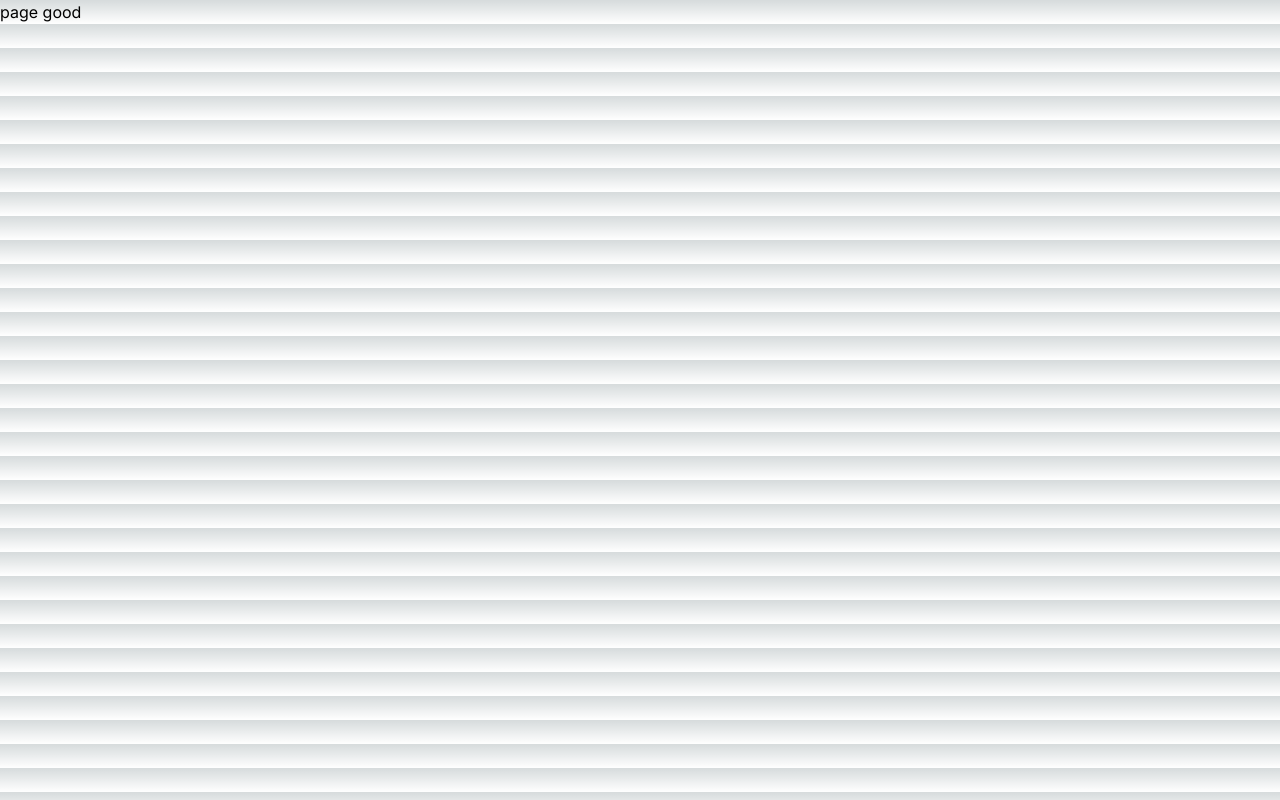
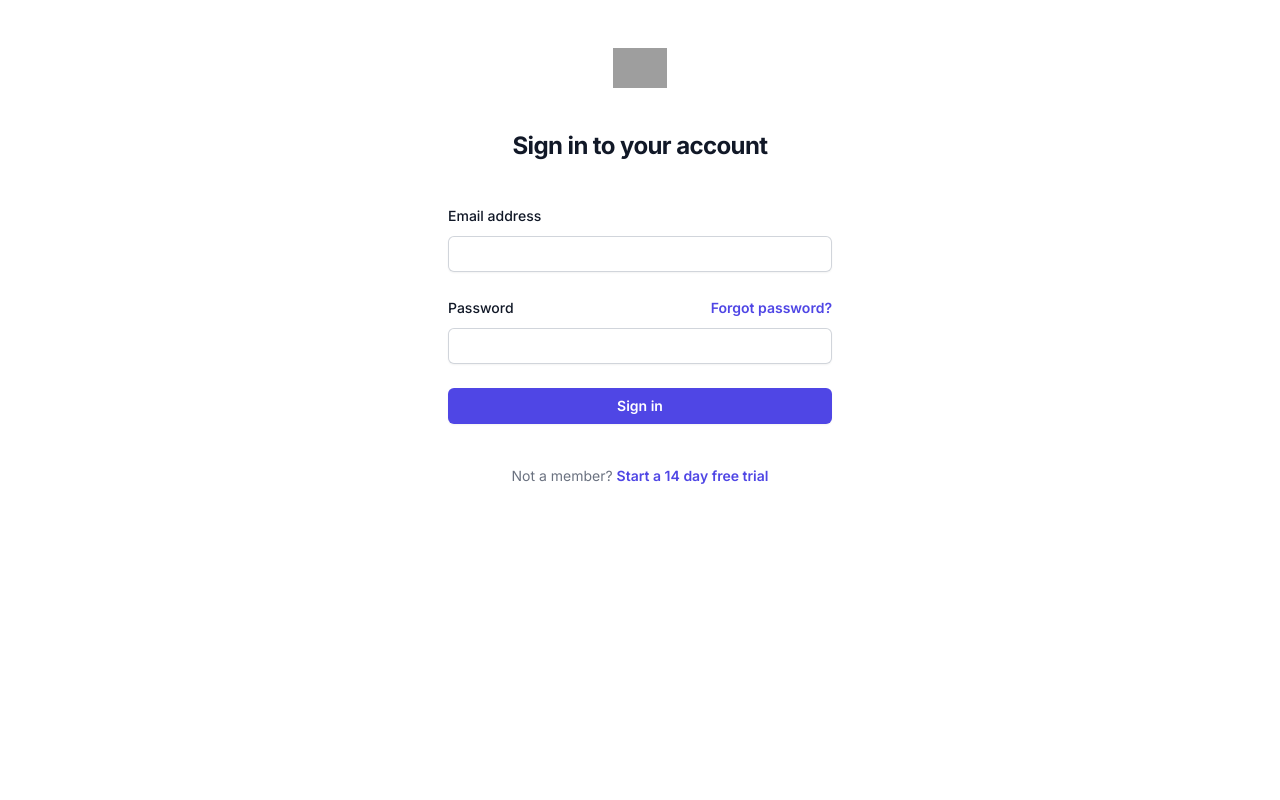
Before and after one commit to rehan-adi/Next_Auth, a Next.js app: page /signup in a window 1280 px wide. Built offline with nearby package versions, Linux system fonts and the light colour scheme; grey boxes are pictures that could not be loaded.

Commit message:
add Signup component in signup route

```diff
--- a/app/globals.css
+++ b/app/globals.css
@@ -1,33 +1,3 @@
 @tailwind base;
 @tailwind components;
 @tailwind utilities;
-
-:root {
-  --foreground-rgb: 0, 0, 0;
-  --background-start-rgb: 214, 219, 220;
-  --background-end-rgb: 255, 255, 255;
-}
-
-@media (prefers-color-scheme: dark) {
-  :root {
-    --foreground-rgb: 255, 255, 255;
-    --background-start-rgb: 0, 0, 0;
-    --background-end-rgb: 0, 0, 0;
-  }
-}
-
-body {
-  color: rgb(var(--foreground-rgb));
-  background: linear-gradient(
-      to bottom,
-      transparent,
-      rgb(var(--background-end-rgb))
-    )
-    rgb(var(--background-start-rgb));
-}
-
-@layer utilities {
-  .text-balance {
-    text-wrap: balance;
-  }
-}
--- a/app/signup/page.tsx
+++ b/app/signup/page.tsx
@@ -1,8 +1,11 @@
+import Signup from "@/components/Signup"
 
 
 const signup = () => {
   return (
-    <div>page good</div>
+    <>
+       <Signup />
+    </>
   )
 }
 
--- /dev/null
+++ b/components/Signup.tsx
@@ -0,0 +1,91 @@
+const Signup = () => {
+  return (
+    <>
+      <div className="flex min-h-full flex-1 flex-col justify-center px-6 py-12 lg:px-8">
+        <div className="sm:mx-auto sm:w-full sm:max-w-sm">
+          <img
+            alt="Your Company"
+            src="https://tailwindui.com/img/logos/mark.svg?color=indigo&shade=600"
+            className="mx-auto h-10 w-auto"
+          />
+          <h2 className="mt-10 text-center text-2xl font-bold leading-9 tracking-tight text-gray-900">
+            Sign in to your account
+          </h2>
+        </div>
+
+        <div className="mt-10 sm:mx-auto sm:w-full sm:max-w-sm">
+          <form action="#" method="POST" className="space-y-6">
+            <div>
+              <label
+                htmlFor="email"
+                className="block text-sm font-medium leading-6 text-gray-900"
+              >
+                Email address
+              </label>
+              <div className="mt-2">
+                <input
+                  id="email"
+                  name="email"
+                  type="email"
+                  required
+                  autoComplete="email"
+                  className="block w-full rounded-md border-0 py-1.5 text-gray-900 shadow-sm ring-1 ring-inset ring-gray-300 placeholder:text-gray-400 focus:ring-2 focus:ring-inset focus:ring-indigo-600 sm:text-sm sm:leading-6"
+                />
+              </div>
+            </div>
+
+            <div>
+              <div className="flex items-center justify-between">
+                <label
+                  htmlFor="password"
+                  className="block text-sm font-medium leading-6 text-gray-900"
+                >
+                  Password
+                </label>
+                <div className="text-sm">
+                  <a
+                    href="#"
+                    className="font-semibold text-indigo-600 hover:text-indigo-500"
+                  >
+                    Forgot password?
+                  </a>
+                </div>
+              </div>
+              <div className="mt-2">
+                <input
+                  id="password"
+                  name="password"
+                  type="password"
+                  required
+                  autoComplete="current-password"
+                  className="block w-full rounded-md border-0 py-1.5 text-gray-900 shadow-sm ring-1 ring-inset ring-gray-300 placeholder:text-gray-400 focus:ring-2 focus:ring-inset focus:ring-indigo-600 sm:text-sm sm:leading-6"
+                />
+              </div>
+            </div>
+
+            <div>
+              <button
+                type="submit"
+                className="flex w-full justify-center rounded-md bg-indigo-600 px-3 py-1.5 text-sm font-semibold leading-6 text-white shadow-sm hover:bg-indigo-500 focus-visible:outline focus-visible:outline-2 focus-visible:outline-offset-2 focus-visible:outline-indigo-600"
+              >
+                Sign in
+              </button>
+            </div>
+          </form>
+
+          <p className="mt-10 text-center text-sm text-gray-500">
+            Not a member?{" "}
+            <a
+              href="#"
+              className="font-semibold leading-6 text-indigo-600 hover:text-indigo-500"
+            >
+              Start a 14 day free trial
+            </a>
+          </p>
+        </div>
+      </div>
+    </>
+  );
+};
+
+export default Signup;
```
